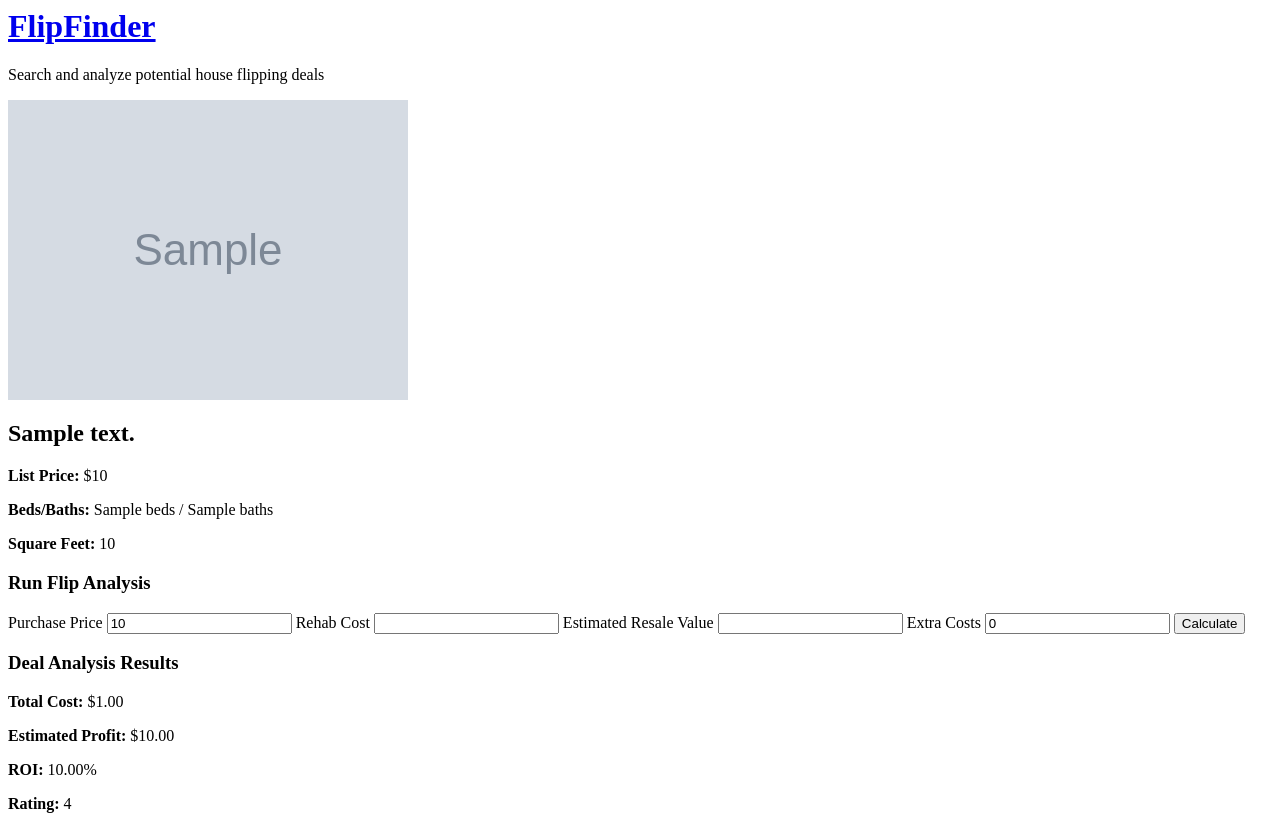
After one commit to kstasiowska1/oim3640-final-project, a Flask app: template templates/analysis.html in a window 1280 px wide. The commit adds this page. Run offline with Flask 3, Linux system fonts and the light colour scheme; the template is opened without the code that fills it: most values are stand-ins (such as "Sample title", 1, 10 or a date in 2020); grey boxes marked "Sample" are stand-in pictures.

Commit message:
Using the code from the last project to base the new project for templates.

```diff
--- /dev/null
+++ b/templates/analysis.html
@@ -0,0 +1,73 @@
+{% extends "base.html" %}
+
+{% block title %}Analyze Deal | FlipFinder{% endblock %}
+
+{% block content %}
+{% if property %}
+    <div class="analysis-page">
+        <div class="property-summary card">
+            <img src="{{ property.image }}" alt="Property image">
+            <h2>{{ property.address }}</h2>
+            <p><strong>List Price:</strong> ${{ "{:,.0f}".format(property.price) }}</p>
+            <p><strong>Beds/Baths:</strong> {{ property.beds }} / {{ property.baths }}</p>
+            <p><strong>Square Feet:</strong> {{ "{:,.0f}".format(property.sqft) }}</p>
+        </div>
+
+        <div class="card">
+            <h3>Run Flip Analysis</h3>
+            <form method="post" class="analysis-form">
+                <label for="purchase_price">Purchase Price</label>
+                <input
+                    type="number"
+                    id="purchase_price"
+                    name="purchase_price"
+                    step="0.01"
+                    value="{{ property.price }}"
+                    required
+                >
+
+                <label for="rehab_cost">Rehab Cost</label>
+                <input
+                    type="number"
+                    id="rehab_cost"
+                    name="rehab_cost"
+                    step="0.01"
+                    required
+                >
+
+                <label for="resale_value">Estimated Resale Value</label>
+                <input
+                    type="number"
+                    id="resale_value"
+                    name="resale_value"
+                    step="0.01"
+                    required
+                >
+
+                <label for="extra_costs">Extra Costs</label>
+                <input
+                    type="number"
+                    id="extra_costs"
+                    name="extra_costs"
+                    step="0.01"
+                    value="0"
+                >
+
+                <button type="submit">Calculate</button>
+            </form>
+        </div>
+
+        {% if analysis %}
+            <div class="card results-box">
+                <h3>Deal Analysis Results</h3>
+                <p><strong>Total Cost:</strong> ${{ "{:,.2f}".format(analysis.total_cost) }}</p>
+                <p><strong>Estimated Profit:</strong> ${{ "{:,.2f}".format(analysis.profit) }}</p>
+                <p><strong>ROI:</strong> {{ "{:.2f}".format(analysis.roi) }}%</p>
+                <p><strong>Rating:</strong> {{ analysis.rating }}</p>
+            </div>
+        {% endif %}
+    </div>
+{% else %}
+    <p>Property not found.</p>
+{% endif %}
+{% endblock %}
--- a/templates/base.html
+++ b/templates/base.html
@@ -1,13 +1,16 @@
-<!DOCTYPE html>
-<html>
-<head>
-    <title>House Flip Deal Analyzer</title>
+    <title>{% block title %}FlipFinder{% endblock %}</title>
+    <link rel="stylesheet" href="{{ url_for('static', filename='style.css') }}">
 </head>
 <body>
-    <nav>
-        <a href="/">Home</a>
-    </nav>
+    <header class="site-header">
+        <div class="container">
+            <h1><a href="{{ url_for('home') }}">FlipFinder</a></h1>
+            <p>Search and analyze potential house flipping deals</p>
+        </div>
+    </header>
 
-    {% block content %}{% endblock %}
+    <main class="container">
+        {% block content %}{% endblock %}
+    </main>
 </body>
 </html>
```
Also changed, not shown: templates/index.html (+9 -16 lines), templates/results.html (+19 -14 lines).
